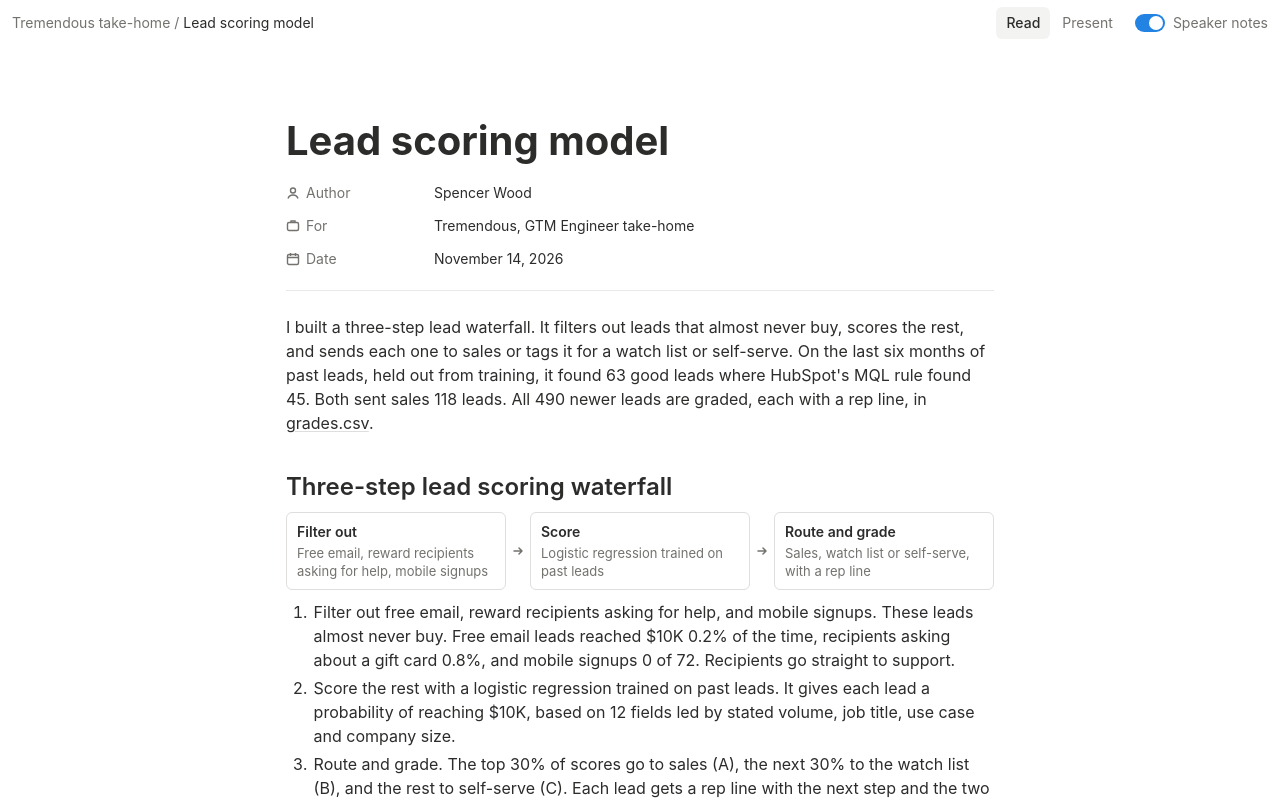
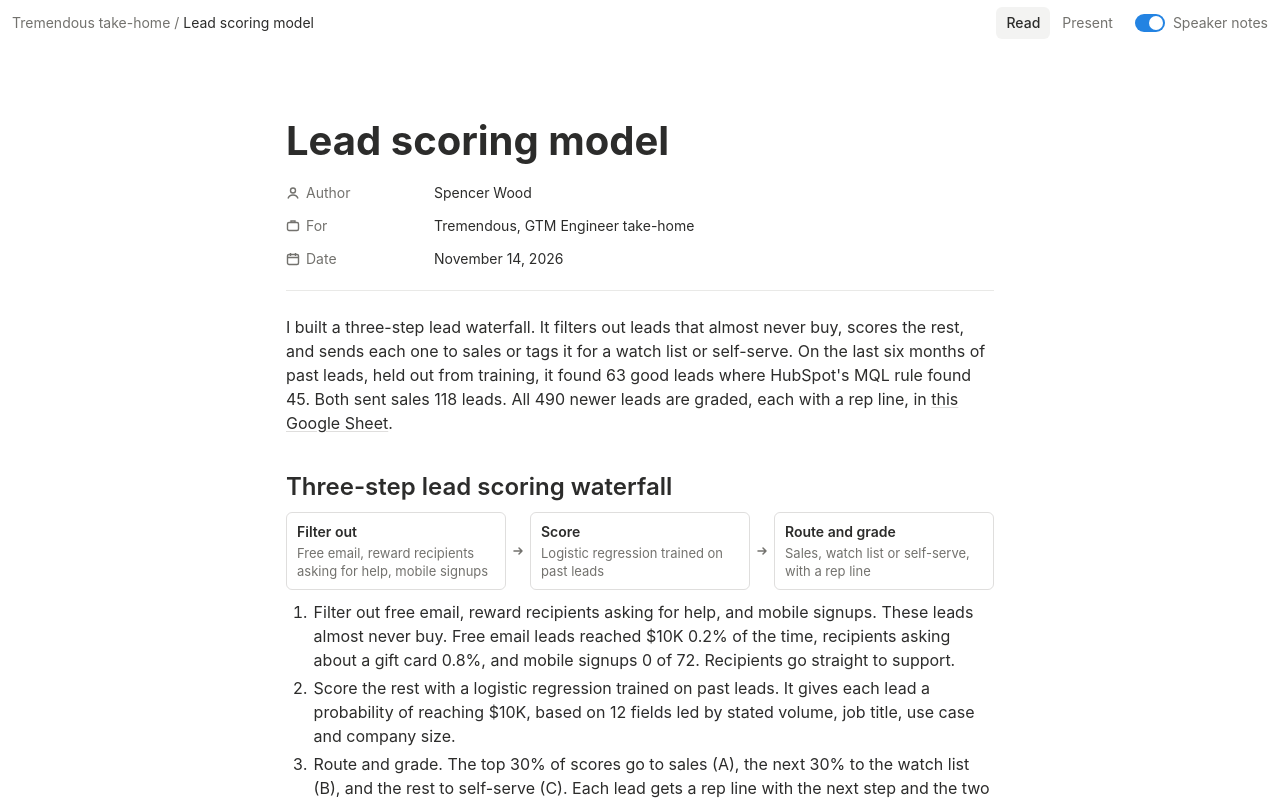
Before and after one commit to woodysrw/mql-scoring-challenge, a plain HTML site: page index.html in a window 1280 px wide. Shown: the top 800 px of the page. Drawn offline with Linux system fonts and the light colour scheme.

Commit message:
Link grades Google Sheet
Co-Authored-By: Claude Opus 5.5 <noreply@anthropic.com>

```diff
--- a/index.html
+++ b/index.html
@@ -237,7 +237,7 @@ main.present { display: flex; flex-direction: column; gap: 12px; padding-block:
   </div>
 
   <section class="block" id="summary" aria-label="Summary">
-    <p>I built a three-step lead waterfall. It filters out leads that almost never buy, scores the rest, and sends each one to sales or tags it for a watch list or self-serve. On the last six months of past leads, held out from training, it found 63 good leads where HubSpot's MQL rule found 45. Both sent sales 118 leads. All 490 newer leads are graded, each with a rep line, in <a href="https://github.com/woodysrw/mql-scoring-challenge/blob/main/out/grades.csv">grades.csv</a>.</p>
+    <p>I built a three-step lead waterfall. It filters out leads that almost never buy, scores the rest, and sends each one to sales or tags it for a watch list or self-serve. On the last six months of past leads, held out from training, it found 63 good leads where HubSpot's MQL rule found 45. Both sent sales 118 leads. All 490 newer leads are graded, each with a rep line, in <a href="https://docs.google.com/spreadsheets/d/1NOZSrTFMm-xk71IV4JOopaQi1iQQnG1yD0W-p6gN1K4/edit?usp=sharing">this Google Sheet</a>.</p>
   </section>
 
   <section class="block" id="built">
```
Also changed, not shown: 1 other file.
